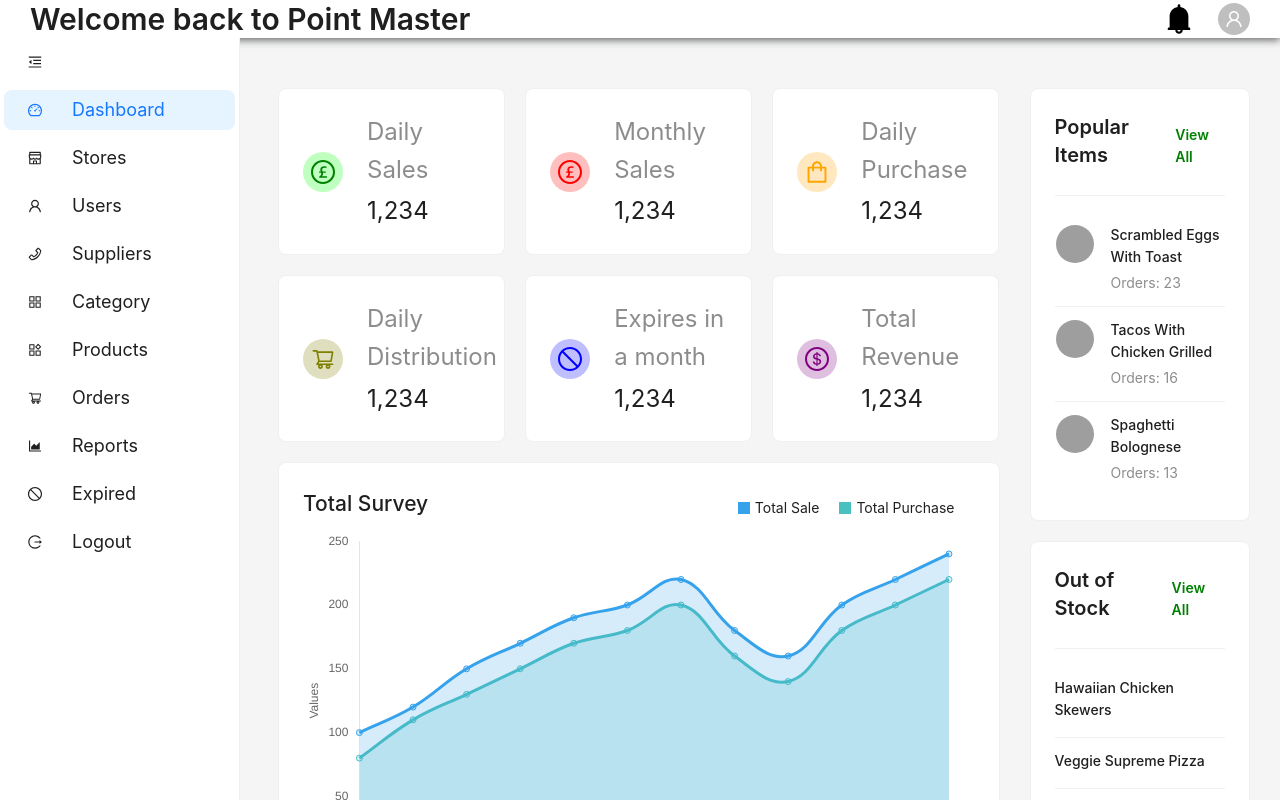
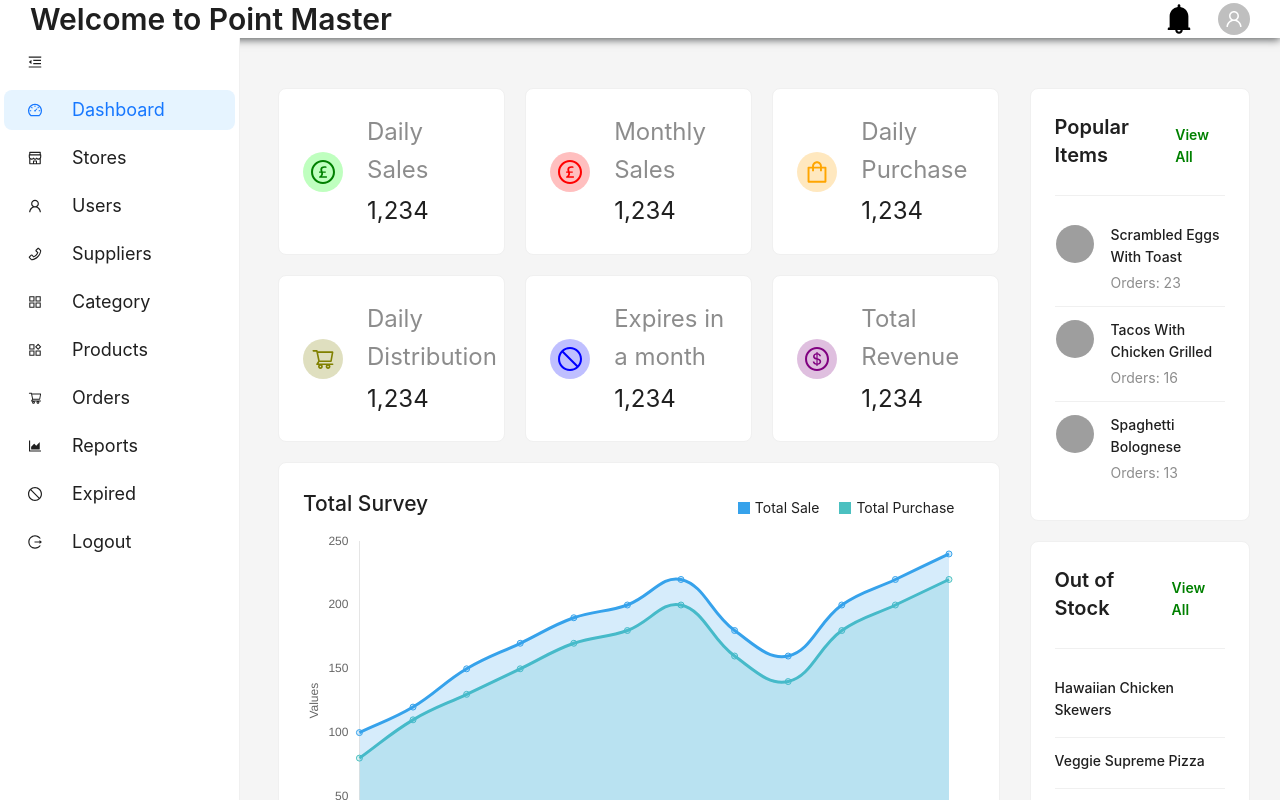
Before and after one commit to PointMaster-POS/web-management, a React (Create React App) app in the folder pointmaster/: page / in a window 1280 px wide. Shown: the top 800 px of the page. Built offline with nearby package versions, Linux system fonts and the light colour scheme; grey boxes are pictures that could not be loaded.

Commit message:
Update Header.js

```diff
--- a/pointmaster/src/components/Owner's Dashboard/Header/Header.js
+++ b/pointmaster/src/components/Owner's Dashboard/Header/Header.js
@@ -35,7 +35,7 @@
   return (
     <div className="header">
       <Typography.Title level={2} style={{ margin: 0 }}>
-        Welcome back to Point Master
+        Welcome to Point Master
       </Typography.Title>
       <Space size="large" /* style={{ marginLeft: 'auto' }} */>
         <Popover content={notificationContent} title="Notifications" trigger="click">
```
